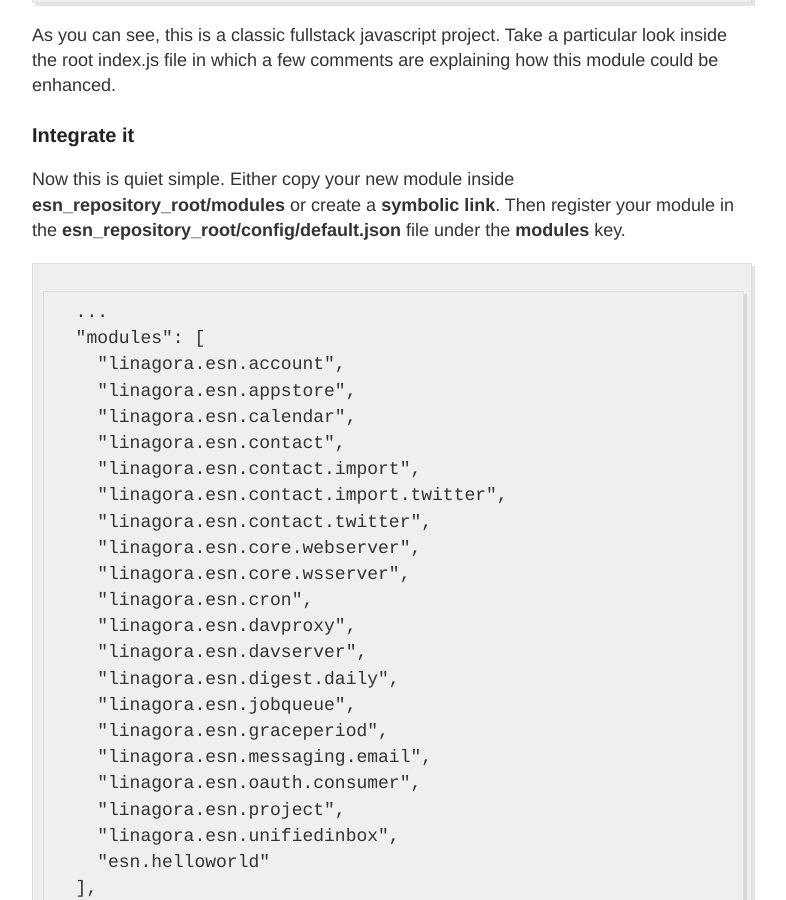
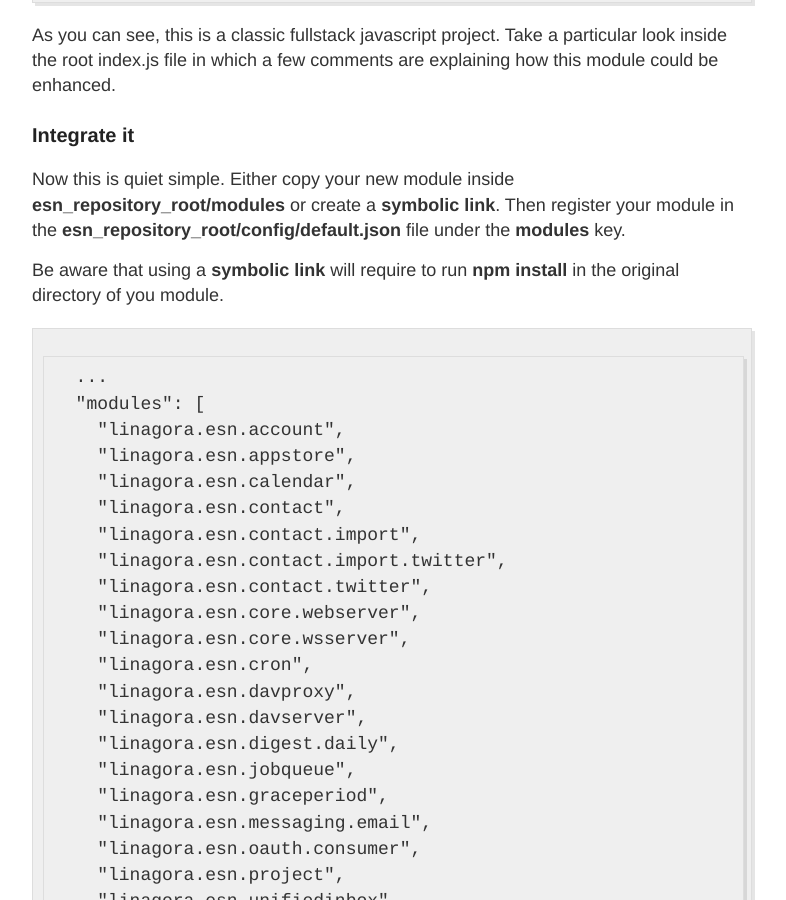
Before and after one commit to linagora/openpaas-tip-of-the-day, a Jekyll site: the page built from _posts/2016-2-2-create-a-new-module.md, in a window 1280 px wide and 900 px high, scrolled down 1074 px. Shown: the whole window, without its empty margins (248-1034 px from the left). Built offline with Jekyll 4.4.1, drawn with Linux system fonts in a browser that asks for light colours; Markdown is read by kramdown in place of the engine named in the settings.

Commit message:
Close #9, add missing comment about symbolic link in tip 01

````diff
--- a/_posts/2016-2-2-create-a-new-module.md
+++ b/_posts/2016-2-2-create-a-new-module.md
@@ -43,6 +43,8 @@ Take a particular look inside the root index.js file in which a few comments are
 ### Integrate it
 
 Now this is quiet simple. Either copy your new module inside **esn_repository_root/modules** or create a **symbolic link**. Then register your module in the **esn_repository_root/config/default.json** file under the **modules** key.
+
+Be aware that using a **symbolic link** will require to run **npm install** in the original directory of you module.
 
 ```
   ...
````
